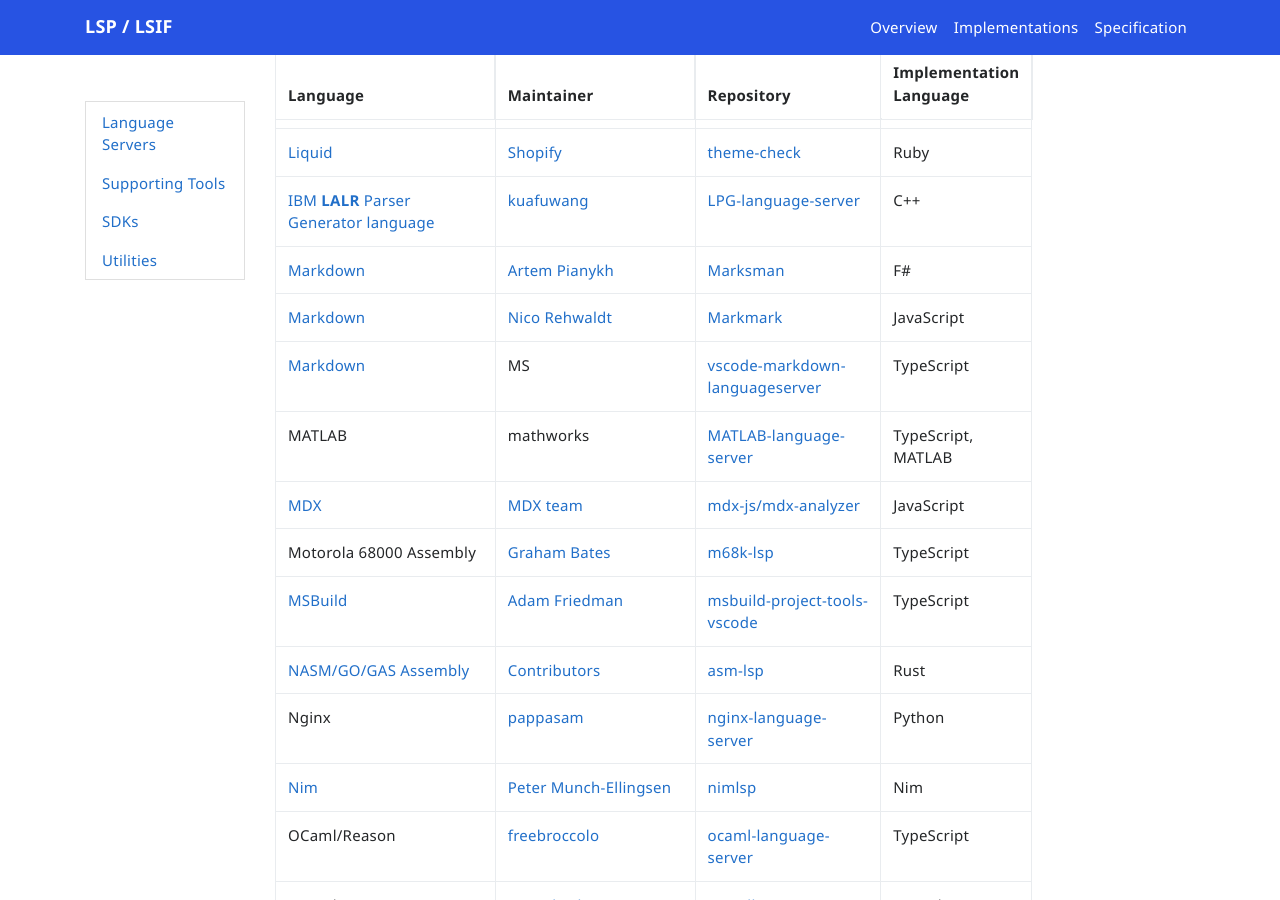
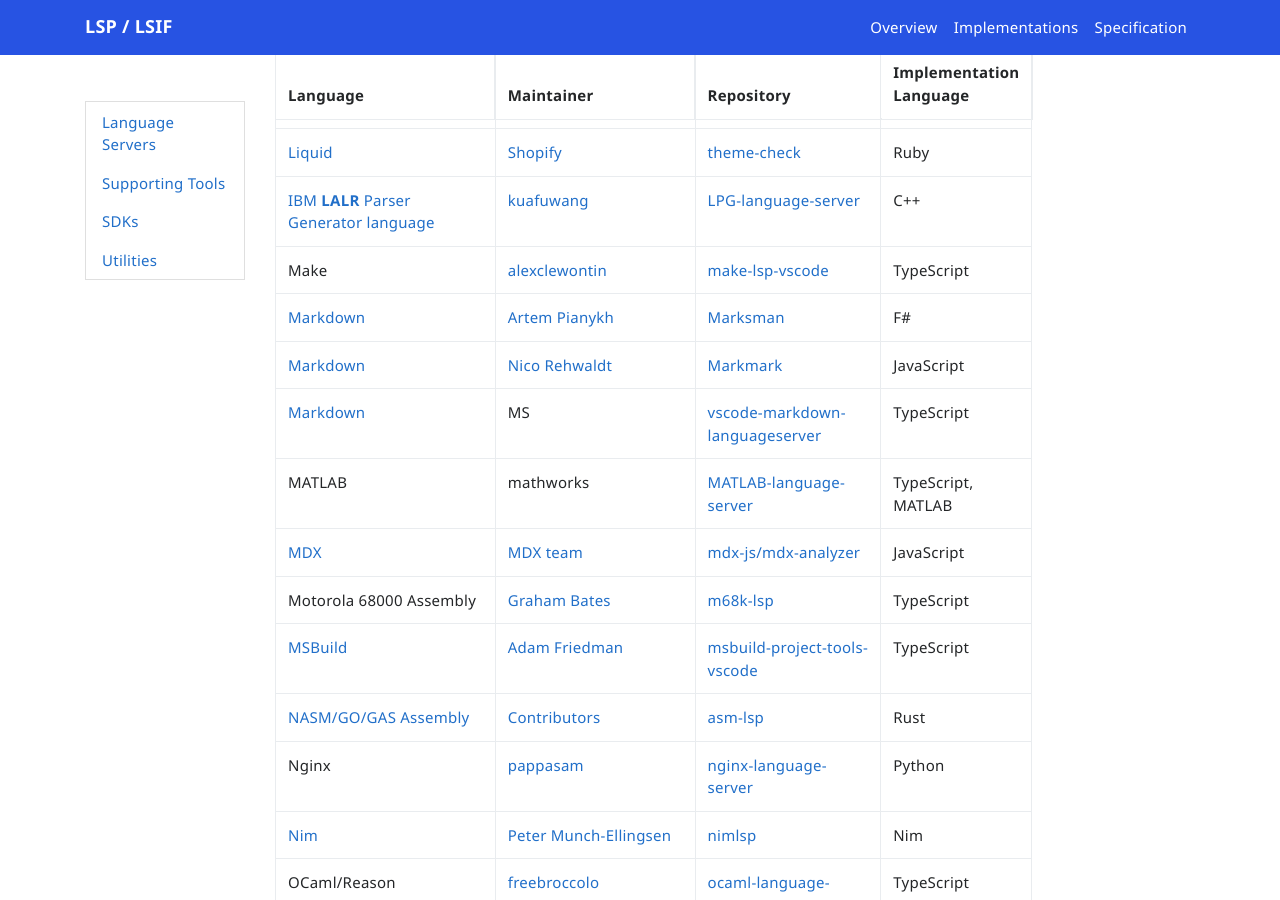
Before and after one commit to microsoft/language-server-protocol, a Jekyll site: the page built from _implementors/servers.md, in a window 1280 px wide and 900 px high, scrolled down 7075 px. Built offline with Jekyll 4.4.1, drawn with Linux system fonts in a browser that asks for light colours; nearby versions of some CDN libraries; comment, search, counter and statistics services are not loaded.

Commit message:
add-make-lsp (#1941)
Co-authored-by: Dirk Bäumer <dirkb@microsoft.com>

```diff
--- a/_implementors/servers.md
+++ b/_implementors/servers.md
@@ -132,6 +132,7 @@
 | [Lua](http://www.lua.org/)| [Tencent](https://github.com/Tencent/LuaHelper) | [LuaHelper](https://github.com/Tencent/LuaHelper) | Go |
 | [Liquid](https://shopify.github.io/liquid/) | [Shopify](https://github.com/Shopify/theme-check) | [theme-check](https://github.com/Shopify/theme-check) | Ruby |
 | [IBM **LALR** Parser Generator language](https://sourceforge.net/projects/lpg/)| [kuafuwang](https://github.com/kuafuwang) | [LPG-language-server](https://github.com/kuafuwang/LPG-language-server) | C++ |
+| Make | [alexclewontin](https://github.com/alexclewontin) | [make-lsp-vscode](https://github.com/alexclewontin/make-lsp-vscode) | TypeScript |
 | [Markdown](https://commonmark.org) | [Artem Pianykh](https://github.com/artempyanykh) | [Marksman](https://github.com/artempyanykh/marksman) | F# |
 | [Markdown](https://commonmark.org) | [Nico Rehwaldt](https://github.com/nikku) | [Markmark](https://github.com/nikku/markmark) | JavaScript |
 | [Markdown](https://commonmark.org) | MS | [vscode-markdown-languageserver](https://github.com/microsoft/vscode/tree/main/extensions/markdown-language-features/server) | TypeScript |
```
